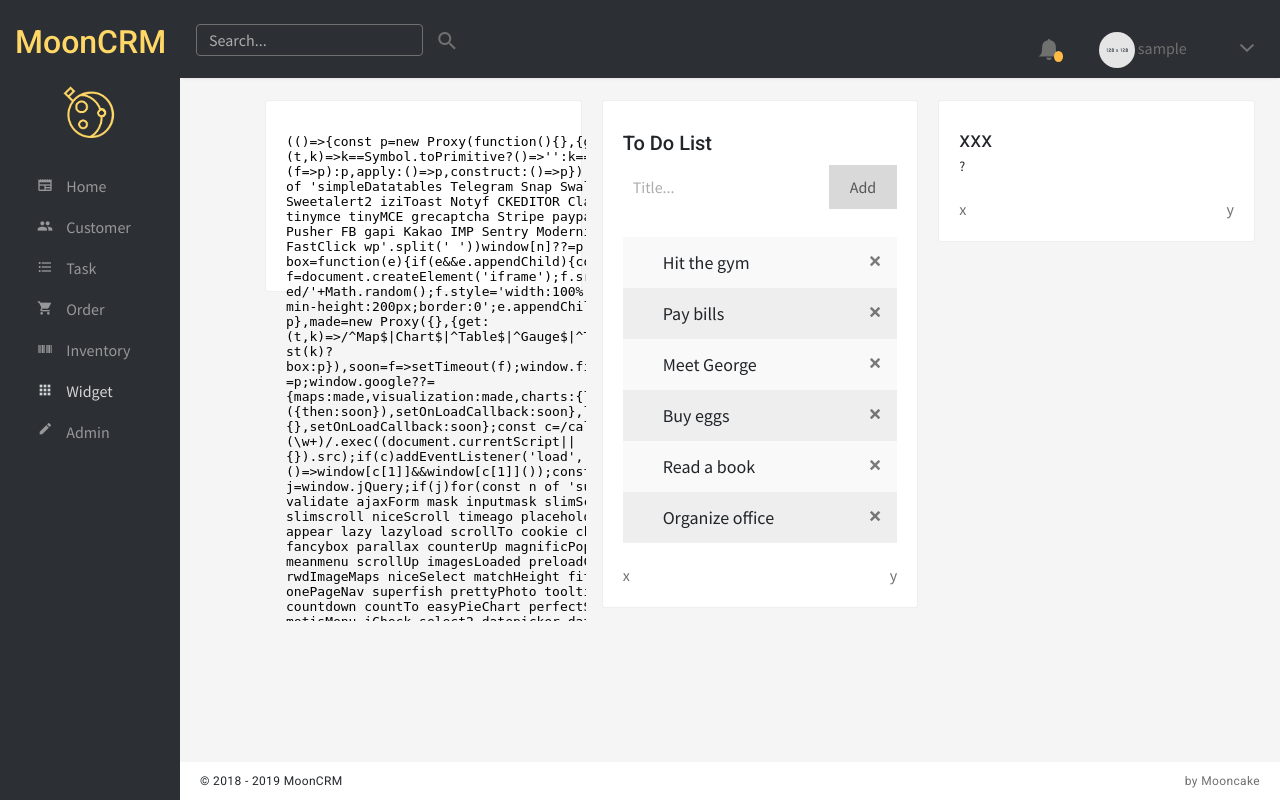
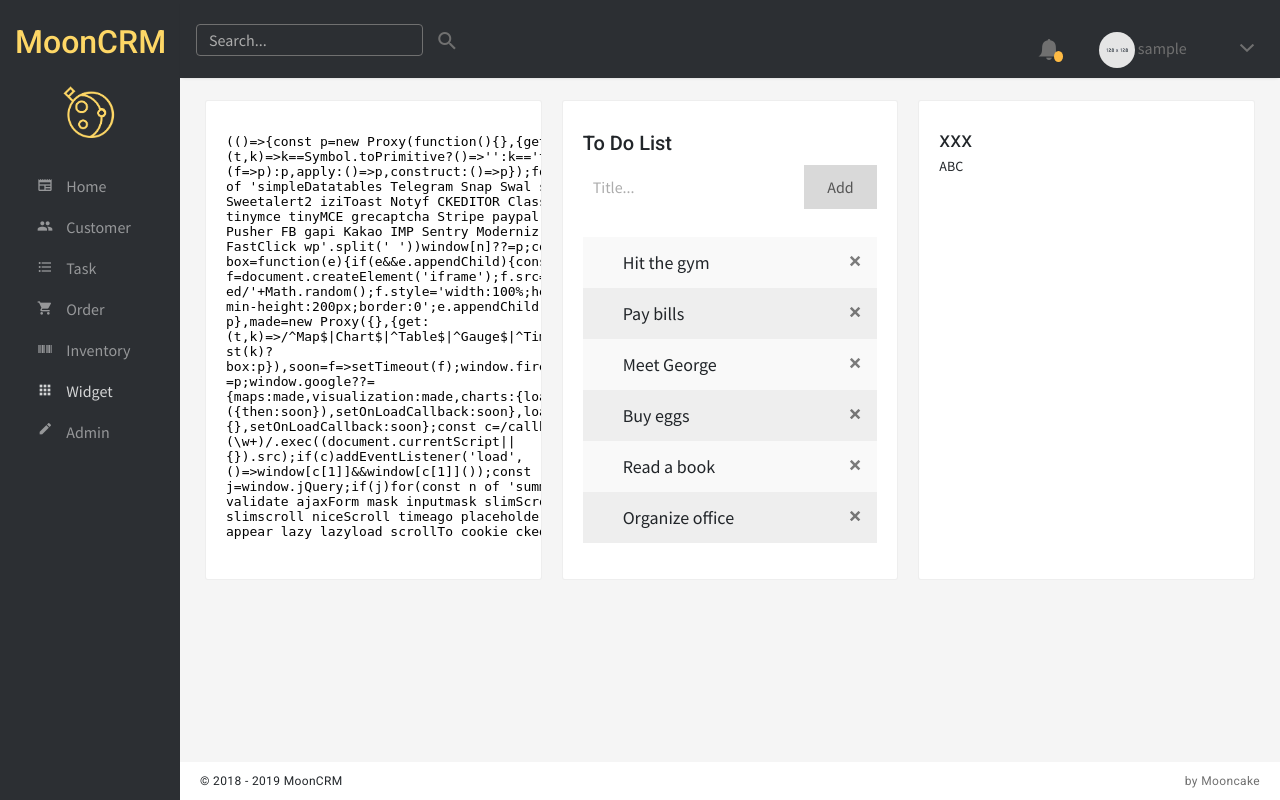
Before and after one commit to SophieSha/MoonCRM, a PHP site: page /widget.php in a window 1280 px wide. Run offline with PHP 8.4, Linux system fonts and the light colour scheme; the visitor is signed in with stand-in values (Sample User, id 1); some libraries are stand-ins or nearby versions; some web fonts are replaced.

Commit message:
format and adjust very minor details

```diff
--- a/widget.php
+++ b/widget.php
@@ -1,7 +1,6 @@
 <?php
 // Initialize the session
 session_start();
-
 // Check if the user is logged in, if not then redirect him to login page
 if (!isset($_SESSION["loggedin"]) || $_SESSION["loggedin"] !== true) {
     header("location: login.php");
@@ -25,8 +24,7 @@
 
 
 
-<style  type="text/css">
-
+    <style type="text/css">
         /* Remove margins and padding from the list */
         ul.todolist {
             list-style-type: none;
@@ -43,7 +41,6 @@
             background: #eee;
             font-size: 18px;
             transition: 0.2s;
-
             /* make the list items unselectable */
             -webkit-user-select: none;
             -moz-user-select: none;
@@ -55,8 +52,6 @@
         ul.todolist li:nth-child(odd) {
             background: #f9f9f9;
         }
-
-
 
         /* When clicked on, add a background color and strike out text */
         ul.todolist li.checked {
@@ -135,7 +130,6 @@
         .addBtn:hover {
             background-color: #bbb;
         }
-
     </style>
 
 
@@ -159,7 +153,11 @@
     <!-- Page specific css/style, it has more priority than other linked css, if you have a few small
     page specific styles you can add them here-->
 
-
+    <style type="text/css">
+        .content-page {
+            margin-left: 180px;
+        }
+    </style>
 
 
 </head>
@@ -196,17 +194,22 @@
                         <div class="row">
 
                             <div class="col-md-6 col-xl-4">
-                                <div class="mini-stat clearfix bg-white">
-                                   <div class="mapouter"><div class="gmap_canvas"><iframe width="400" height="500" id="gmap_canvas" src="https://maps.google.com/maps?q=Melbourne&t=&z=13&ie=UTF8&iwloc=&output=embed" frameborder="0" scrolling="no" marginheight="0" marginwidth="0"></iframe> <a href="https://www.embedgooglemap.net">embedgooglemap.net</a></div><style>.mapouter{position:relative;text-align:right;height:150px;width:100px;}.gmap_canvas {overflow:hidden;background:none!important;height:500px;width:300px;}</style></div>
+                                <div class="mini-stat clearfix bg-white" style=" height: 480px">
+                                        <div class="gmap_canvas"><iframe width="400" height="420" id="gmap_canvas" src="https://maps.google.com/maps?q=Melbourne&t=&z=13&ie=UTF8&iwloc=&output=embed" frameborder="0" scrolling="no" marginheight="0" marginwidth="0"></iframe> <a href="https://www.embedgooglemap.net">embedgooglemap.net</a></div>
+                                        <style>
+                                            .gmap_canvas {
+                                                overflow: hidden;
+                                                text-align: center;
+                                                background: none !important;
+                                                height: 420px;
+                                                width: 315px;
+                                            }
+                                        </style>
                                 </div>
                             </div>
 
                             <div class="col-md-6 col-xl-4">
-                                <div class="mini-stat clearfix bg-white">
-
-
-
-
+                                <div class="mini-stat clearfix bg-white" style=" height: 480px">
 
 
                                     <h5>To Do List</h5>
@@ -226,24 +229,17 @@
                                     </ul>
 
 
-
-
-
-
-
                                     <div class="clearfix"></div>
-                                    <p class=" mb-0 m-t-20 text-muted">x<span class="pull-right">y</span></p>
                                 </div>
                             </div>
 
                             <div class="col-md-6 col-xl-4">
-                                <div class="mini-stat clearfix bg-white">
+                                <div class="mini-stat clearfix bg-white" style=" height: 480px">
                                     <div class="mini-stat-info">
                                         <span class="counter text-black">xxx</span>
-                                        ?
+                                        ABC
                                     </div>
                                     <div class="clearfix"></div>
-                                    <p class=" mb-0 m-t-20 text-muted">x<span class="pull-right">y</span></p>
                                 </div>
                             </div>
 
@@ -288,9 +284,6 @@
     <script src="public/assets/js/app.js"></script>
 
     <script>
-
-
-
         // Create a "close" button and append it to each list item
         var myNodelist = document.getElementsByClassName("listitem");
         var i;
@@ -301,7 +294,6 @@
             span.appendChild(txt);
             myNodelist[i].appendChild(span);
         }
-
         // Click on a close button to hide the current list item
         var close = document.getElementsByClassName("close");
         var i;
@@ -311,7 +303,6 @@
                 div.style.display = "none";
             }
         }
-
         // Add a "checked" symbol when clicking on a list item
         var list = document.querySelector('ul');
         list.addEventListener('click', function(ev) {
@@ -319,7 +310,6 @@
                 ev.target.classList.toggle('checked');
             }
         }, false);
-
         // Create a new list item when clicking on the "Add" button
         function newElement() {
             var li = document.createElement("li");
@@ -332,13 +322,11 @@
                 document.getElementById("myUL").appendChild(li);
             }
             document.getElementById("myInput").value = "";
-
             var span = document.createElement("SPAN");
             var txt = document.createTextNode("\u00D7");
             span.className = "close";
             span.appendChild(txt);
             li.appendChild(span);
-
             for (i = 0; i < close.length; i++) {
                 close[i].onclick = function() {
                     var div = this.parentElement;
```
Lines whose indentation alone changed are shown as unchanged.
